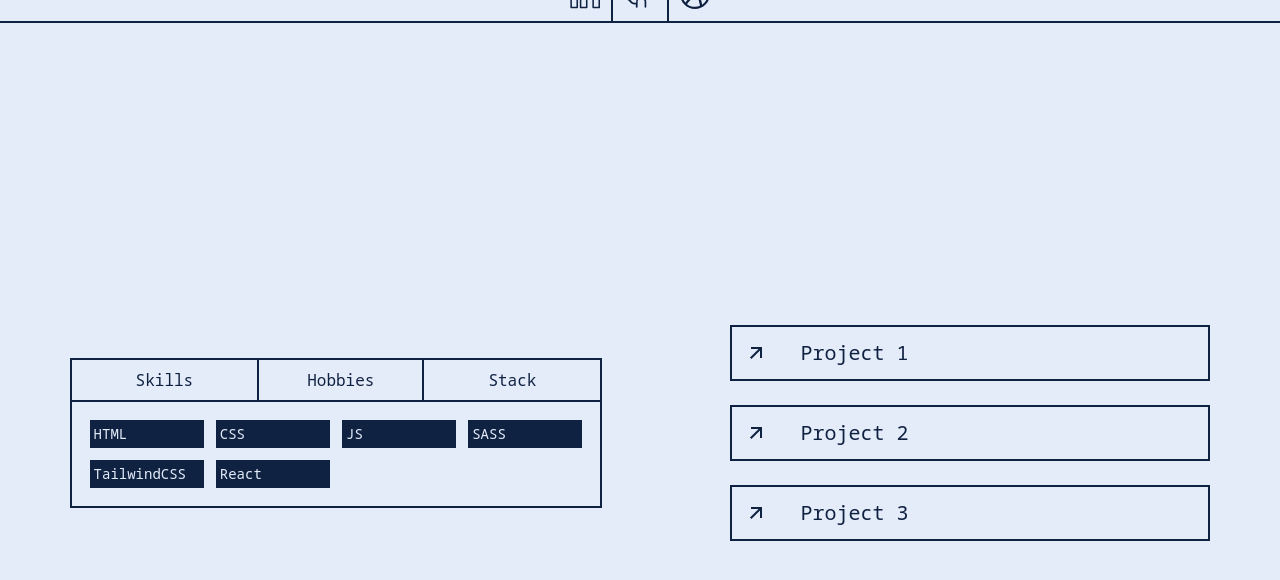
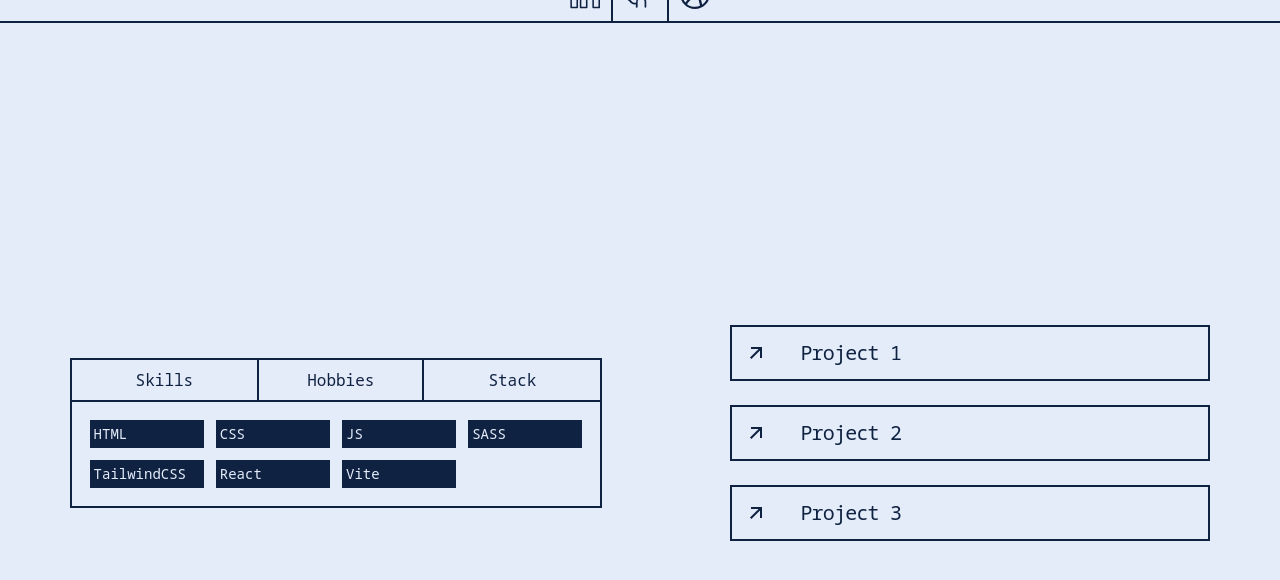
Before and after one commit to vintech05/portfolio-v1, a React (Vite) app: page / in a window 1280 px wide. Both pictures are taken after a click on the item "Stack". Shown: the part 689-1269 px from the top of the page. Built offline with nearby package versions, Linux system fonts and the light colour scheme.

Commit message:
added tight letter-spacing

```diff
--- a/src/components/about/About.jsx
+++ b/src/components/about/About.jsx
@@ -43,11 +43,12 @@ const About = () => {
                     <span className='bg-button-clr text-bg-clr p-1 border-bg-clr text-sm hover:bg-bg-clr hover:text-button-clr border-2 hover:border-button-clr transition-all'>SASS</span>
                     <span className='bg-button-clr text-bg-clr p-1 border-bg-clr text-sm hover:bg-bg-clr hover:text-button-clr border-2 hover:border-button-clr transition-all'>TailwindCSS</span>
                     <span className='bg-button-clr text-bg-clr p-1 border-bg-clr text-sm hover:bg-bg-clr hover:text-button-clr border-2 hover:border-button-clr transition-all'>React</span>
+                    <span className='bg-button-clr text-bg-clr p-1 border-bg-clr text-sm hover:bg-bg-clr hover:text-button-clr border-2 hover:border-button-clr transition-all'>Vite</span>
                 </div>
             )}
             </div>
             </div>
-            <div className='flex flex-col gap-6'>
+            <div className='flex flex-col gap-6 tracking-tighter'>
                 <a href="https://github.com/vintech05/loopstudios-landing-page">
                 <div className='group text-button-clr border-2 border-button-clr cursor-pointer flex flex-row items-center gap-8 w-[20em] md:w-[25em] hover:bg-button-clr group-hover:text-bg-clr transition-all lg:w-[30em] p-3'>
                     <IconContext.Provider value={{ className: "text-text-clr text-2xl group-hover:text-bg-clr transition-all" }}>
```
